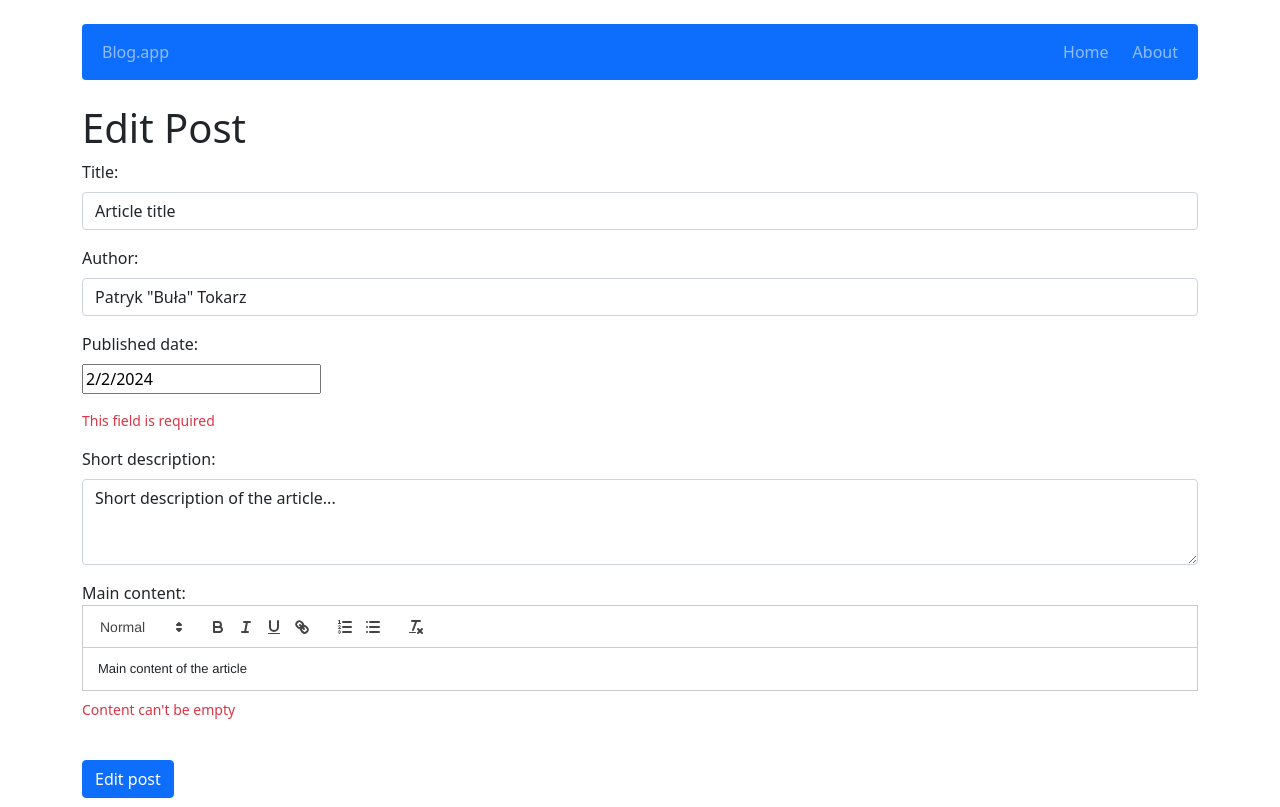
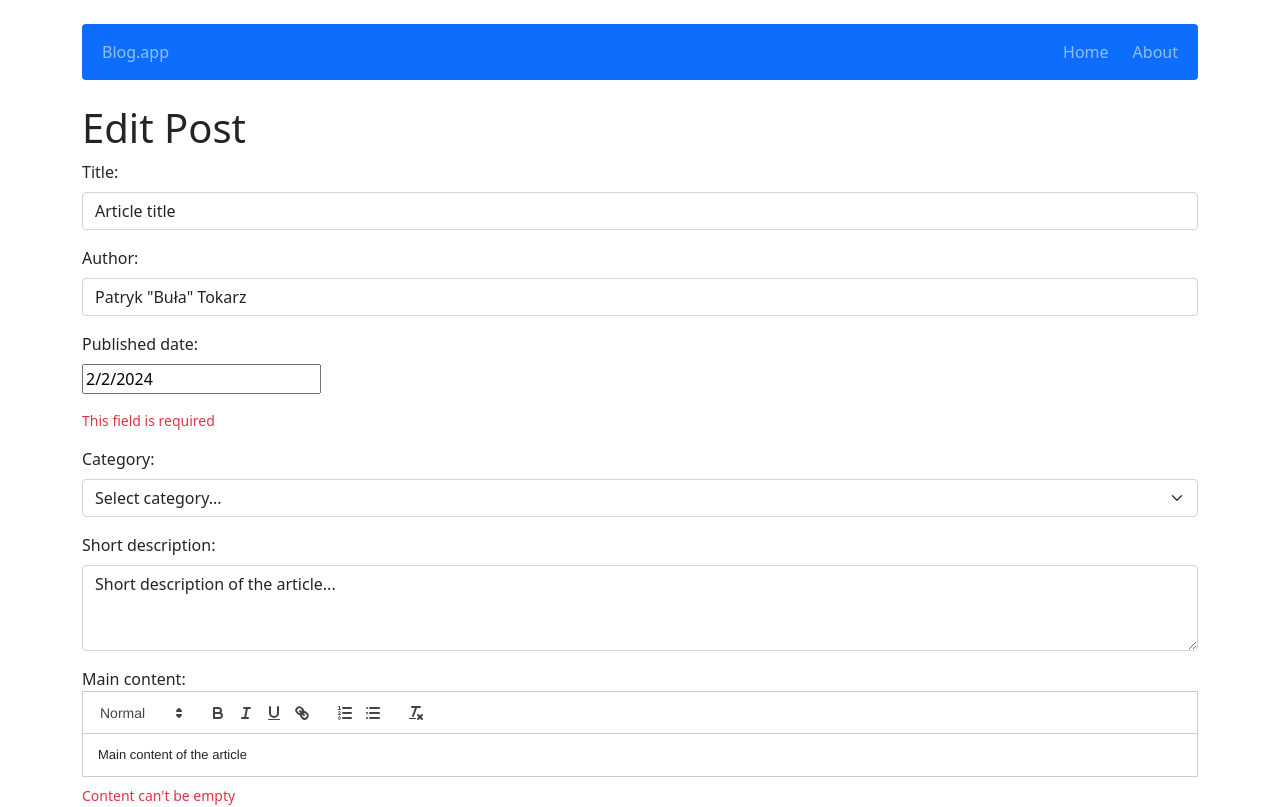
Before and after one commit to stelmonitos/blog-app-react, a React (Create React App) app: page /post/edit/1 in a window 1280 px wide. Shown: the top 807 px of the page. Built offline with nearby package versions, Linux system fonts and the light colour scheme.

Commit message:
git add category

```diff
--- a/src/components/features/EditPostForm.js
+++ b/src/components/features/EditPostForm.js
@@ -24,7 +24,7 @@ const EditPostForm = () => {
       }
 
     return (
-      <PostForm action={handleSubmit} title={post.title} author={post.author} shortDescription={post.shortDescription} content={post.content} publishedDate={post.publishedDate}  actionText="Edit post" />
+      <PostForm action={handleSubmit} title={post.title} author={post.author} shortDescription={post.shortDescription} content={post.content} publishedDate={post.publishedDate} category={post.category}  actionText="Edit post" />
     )
   };
   export default EditPostForm;
--- a/src/components/features/PostForm.js
+++ b/src/components/features/PostForm.js
@@ -7,26 +7,31 @@ import DatePicker from 'react-datepicker';
 import 'react-datepicker/dist/react-datepicker.css';
 import dateToStr from '../../utils/dateToStr';
 import { useForm } from 'react-hook-form';
+import { useSelector } from 'react-redux';
+import { getAllCategories } from '../../redux/categoriesRedux';
 
 const PostForm = ({ action, actionText, ...props }) => {
   const [title, setTitle] = useState(props.title || '');
   const [author, setAuthor] = useState(props.author || '');
-  const [publishedDate, setPublishedDate] = useState(props.publishedDate || '');
+  const [publishedDate, setPublishedDate] = useState(props.publishedDate || new Date());
   const [shortDescription, setShortDescription] = useState(props.shortDescription || '');
   const [content, setContent] = useState(props.content || '');
-
+  const [category, setCategory] = useState(props.category || '');
   const [contentError, setContentError] = useState(true);
   const [dateError, setDateError] = useState(true);
+
+  const categories = useSelector(getAllCategories);
+  // const category = categories.map(category => category.name)
+  console.log(category)
 
   const { register, handleSubmit: validate, formState: { errors } } = useForm();
 
   const handleSubmit = () => {
-
     setContentError(!content)
     setDateError(!publishedDate)
 
     if (content && publishedDate) {
-      action({ title, author, publishedDate, shortDescription, content });
+      action({ title, author, publishedDate, shortDescription, content, category });
     }
   };
   return (
@@ -42,6 +47,7 @@ const PostForm = ({ action, actionText, ...props }) => {
           />
           {errors.title && <small className="d-block form-text text-danger mt-2">Title is too short (min is 3)</small>}
         </Form.Group>
+
         <Form.Group className="mb-3" controlId="formBasicEmail">
           Author:<br />
           <Form.Control
@@ -61,6 +67,16 @@ const PostForm = ({ action, actionText, ...props }) => {
             onChange={setPublishedDate}
             placeholder="Enter title" />
           {dateError && <small className="d-block form-text text-danger mt-2">This field is required</small>}
+        </Form.Group>
+
+        <Form.Group className="mb-3" controlId="formBasicEmail">
+          Category:<br />
+          <Form.Select onChange={setCategory} className='my-2' aria-label="Default select example">
+            <option>Select category...</option>
+            {categories.map(category => (
+            <option>{category.name}</option>
+            ))}
+          </Form.Select>
         </Form.Group>
 
         <Form.Group className="mb-3" controlId="formBasicEmail">
--- a/src/components/features/Posts.js
+++ b/src/components/features/Posts.js
@@ -1,5 +1,6 @@
 import { useSelector } from "react-redux";
-import { getAllPosts } from "../../redux/postsRedux";
+import { getAllPosts} from "../../redux/postsRedux";
+import { getAllCategories } from "../../redux/categoriesRedux";
 import { Link } from "react-router-dom";
 import { Card } from "react-bootstrap";
 import { Button } from "react-bootstrap";
@@ -7,7 +8,6 @@ import dateToStr from "../../utils/dateToStr";
 
 const Posts = () => {
     const posts = useSelector(getAllPosts);
-
 
     return (
         <div className="row">
@@ -17,6 +17,7 @@ const Posts = () => {
                     <h5>{post.title}</h5>
                     <span><strong>Author: </strong></span>{post.author}<br />
                     <span><strong>Published date: </strong></span>{dateToStr(post.publishedDate)}<br />
+                    <span><strong>Category: </strong></span>{post.category}<br />
                     <p className="mt-3">{post.shortDescription}</p>
                     <Link to={`/post/${post.id}`} key={post.id}>
                         <Button>Read More</Button>
--- a/src/components/pages/SinglePost.js
+++ b/src/components/pages/SinglePost.js
@@ -61,6 +61,7 @@ const SinglePost = () => {
       <div>
         <p className="mb-0 mt-4"><strong>Author: </strong>{posts.author}</p>
         <strong>Published date: </strong>{dateToStr(date)}<br />
+        <strong>Category: </strong>{posts.category}<br />
         <p className="mt-4" dangerouslySetInnerHTML={{ __html: posts.content}} />
       </div>
     </div>
--- /dev/null
+++ b/src/redux/categoriesRedux.js
@@ -0,0 +1,14 @@
+
+export const getAllCategories = ({ categories }) => categories;
+
+
+const createActionName = name => `app/categories/${name}`;
+
+const categoryReducer = (statePart = [], action) => {
+  switch (action.type) {
+    default:
+      return statePart;
+  }
+}
+
+export default categoryReducer;
--- a/src/redux/initialState.js
+++ b/src/redux/initialState.js
@@ -4,6 +4,7 @@ const initialState = {
             id: '1',
             title: 'Article title',
             shortDescription: 'Short description of the article...',
+            category: 'News',
             content: 'Main content of the article',
             publishedDate: new Date('02-02-2024'),
             author: 'Patryk "Buła" Tokarz'
@@ -12,6 +13,7 @@ const initialState = {
             id: '2',
             title: 'Article title II',
             shortDescription: 'Short description of the article...',
+            category: 'Sport',
             content: 'Main content of the article',
             publishedDate: new Date('02-02-2023'),
             author: 'Jakub "stelma" Stelmasiak'
@@ -20,10 +22,22 @@ const initialState = {
             id: '3',
             title: 'Article title III',
             shortDescription: 'Short description of the article...',
+            category: 'Movies',
             content: 'Main content of the article',
             publishedDate: new Date('02-02-2022'),
             author: 'John Doe'
         }
     ],
+    categories: [
+        {
+            name: 'Sport'
+        },
+        {
+            name: 'News'
+        },
+        {
+            name: 'Movies'
+        }
+    ]
 };
 export default initialState;
--- a/src/redux/postsRedux.js
+++ b/src/redux/postsRedux.js
@@ -3,7 +3,6 @@ import shortid from 'shortid';
 //selectors
 export const getPostById = ({ posts }, id) => posts.find(post => post.id === id);
 export const getAllPosts = ({ posts }) => posts;
-
 // actions
 const createActionName = actionName => `app/posts/${actionName}`;
 const REMOVE_POST = createActionName('REMOVE_POST');
--- a/src/redux/store.js
+++ b/src/redux/store.js
@@ -1,10 +1,11 @@
 import { combineReducers, createStore } from "redux";
 import initialState from "./initialState";
 import postsRedux from "./postsRedux";
-
+import categoriesRedux from "./categoriesRedux";
 
 const subreducers = {
     posts: postsRedux,
+    categories: categoriesRedux,
 };
 
 const reducer = combineReducers(subreducers);
```
